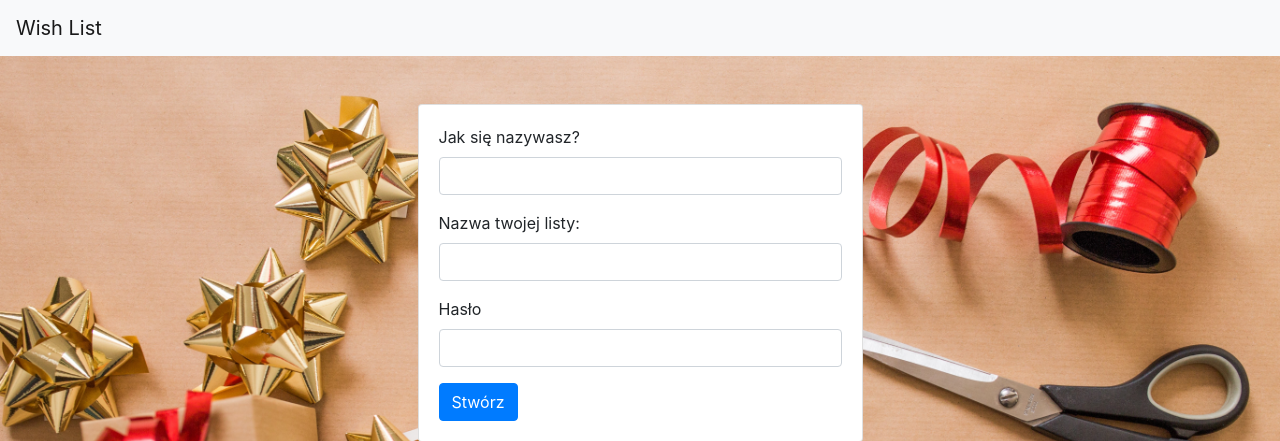
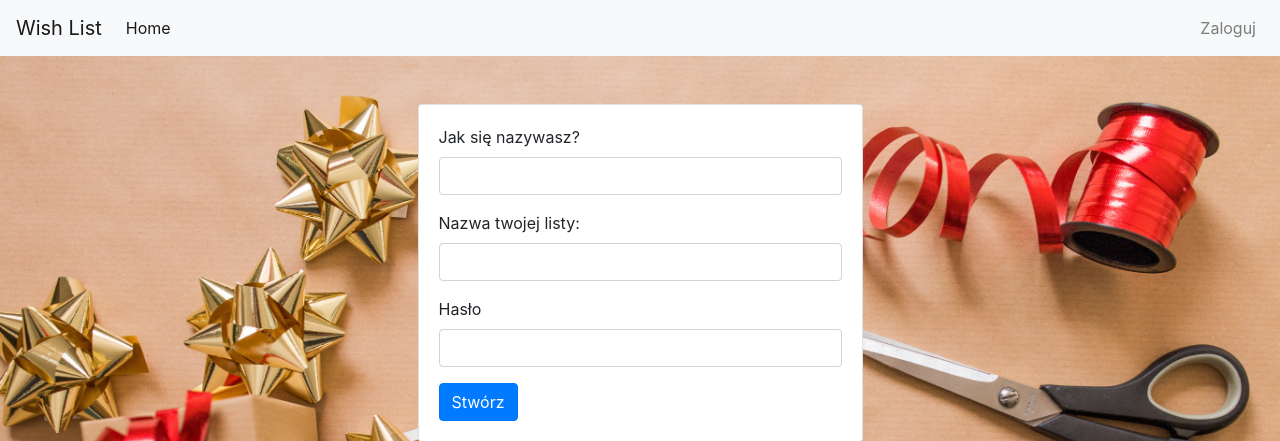
Before and after one commit to slapa2/wishlist, a Django app: page / in a window 1280 px wide. Shown: the top 441 px of the page. Run offline with Django 3.2, Linux system fonts and the light colour scheme; some libraries are stand-ins or nearby versions.

Commit message:
fixed login view problem

```diff
--- a/templates/navbar.html
+++ b/templates/navbar.html
@@ -4,10 +4,20 @@
     <span class="navbar-toggler-icon"></span>
   </button>
   <div class="collapse navbar-collapse" id="navbarNavAltMarkup">
-    <div class="navbar-nav">
-      {% comment %} <a class="nav-item nav-link active" href="#">Home <span class="sr-only">(current)</span></a>
-      <a class="nav-item nav-link" href="#">Features</a>
-      <a class="nav-item nav-link" href="#">Pricing</a> {% endcomment %}
-    </div>
+    <ul class="navbar-nav mr-auto">
+      <li class="nav-item active">
+        <a class="nav-link" href="#">Home <span class="sr-only">(current)</span></a>
+      </li>
+    </ul>
+
+    <ul class="navbar-nav">
+      {% if user.is_authenticated %}
+        <li><a class="nav-item nav-link active">{{ user.username }}</a></li>
+        <li><a class="nav-item nav-link" href="{% url 'logout' %}">Wyloguj</a></li>
+      {% else %}
+        <li><a class="nav-item nav-link" href="{% url 'login' %}">Zaloguj</a></li>
+      {% endif %}
+    </ul>
+
   </div>
 </nav>
--- a/wishlist/settings.py
+++ b/wishlist/settings.py
@@ -122,6 +122,7 @@ USE_TZ = True
 # https://docs.djangoproject.com/en/3.0/howto/static-files/
 
 STATIC_URL = '/static/'
+LOGIN_REDIRECT_URL = '/'
 
 STATICFILES_DIRS = [
     os.path.join(BASE_DIR, "static"),
--- a/wishlist/urls.py
+++ b/wishlist/urls.py
@@ -15,9 +15,13 @@ Including another URLconf
 """
 from django.contrib import admin
 from django.urls import path, include
+from django.contrib.auth import views as auth_views
 
 urlpatterns = [
     path('admin/', admin.site.urls),
 
-    path('', include('gifts.urls'))
+    path('', include('gifts.urls')),
+    path('login/', auth_views.LoginView.as_view(), name='login'),
+    path('logout/', auth_views.LogoutView.as_view(next_page='/login/'), name='logout'),
+
 ]
```
Also changed, not shown: templates/registration/login.html (added, +14 -0 lines).
